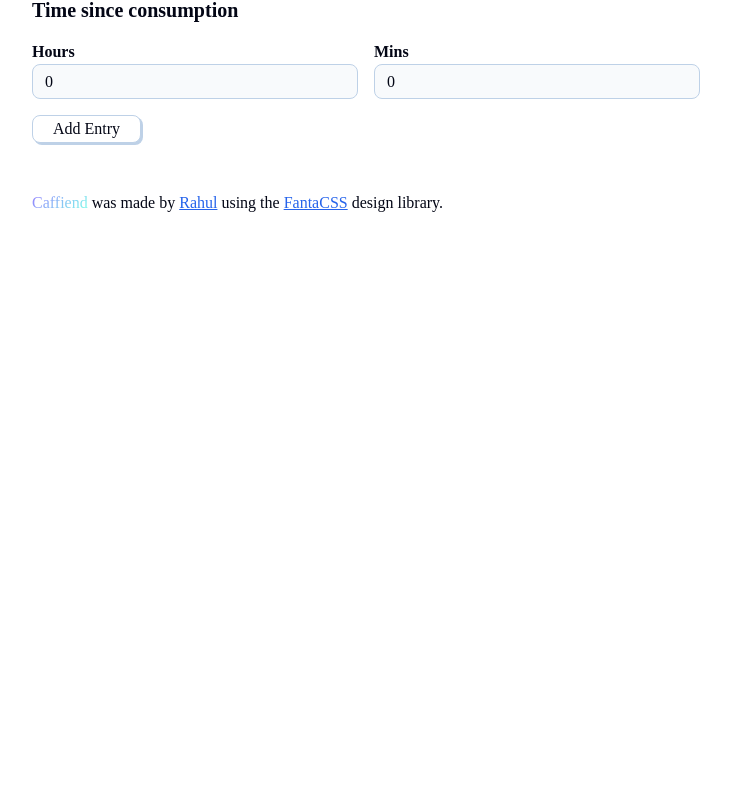
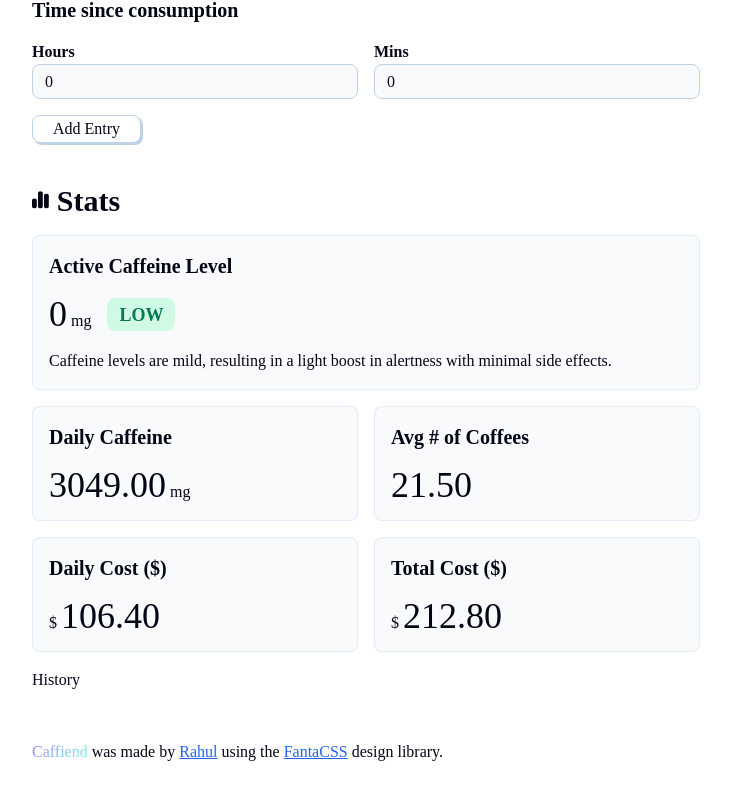
Before and after one commit to Rahul8320/Caffiend, a React (Vite) app: page / in a window 1280 px wide. Shown: the part 930-1730 px from the top of the page, without its empty margins (274-1005 px from the left). Before the commit the page ends 1193 px from the top, so only its background shows below. Built offline with nearby package versions, Linux system fonts and the light colour scheme; a web font is replaced by a local one.

Commit message:
Add stats component

```diff
--- a/src/App.tsx
+++ b/src/App.tsx
@@ -5,7 +5,7 @@ import Layout from "./components/Layout";
 import Stats from "./components/Stats";
 
 function App() {
-  const isAuthenticated = false;
+  const isAuthenticated = true;
 
   const authenticatedContent = (
     <>
--- a/src/components/Stats.tsx
+++ b/src/components/Stats.tsx
@@ -1,5 +1,85 @@
+import { ReactNode } from "react";
+import {
+  calculateCoffeeStats,
+  calculateCurrentCaffeineLevel,
+  coffeeConsumptionHistory,
+  statusLevels,
+} from "../utils";
+
+type IStatCardProps = {
+  lg?: boolean;
+  title: string;
+  children: ReactNode;
+};
+
+function StatCard(props: IStatCardProps) {
+  const { lg, title, children } = props;
+
+  return (
+    <div className={"card stat-card " + (lg ? "col-span-2" : "")}>
+      <h4>{title}</h4>
+      {children}
+    </div>
+  );
+}
+
 function Stats() {
-  return <div>Stats</div>;
+  const stats = calculateCoffeeStats(coffeeConsumptionHistory);
+
+  const caffeineLevel = calculateCurrentCaffeineLevel(coffeeConsumptionHistory);
+  const warningLevel =
+    caffeineLevel < statusLevels["low"].maxLevel
+      ? "low"
+      : caffeineLevel < statusLevels["moderate"].maxLevel
+      ? "moderate"
+      : "high";
+
+  return (
+    <>
+      <div className="section-header">
+        <i className="fa-solid fa-chart-simple" />
+        <h2>Stats</h2>
+      </div>
+      <div className="stats-grid">
+        <StatCard lg title="Active Caffeine Level">
+          <div className="status">
+            <p>
+              <span className="stat-text">{caffeineLevel}</span>mg
+            </p>
+            <h5
+              style={{
+                color: statusLevels[warningLevel].color,
+                background: statusLevels[warningLevel].background,
+              }}
+            >
+              {warningLevel.toUpperCase()}
+            </h5>
+          </div>
+          <p>{statusLevels[warningLevel].description}</p>
+        </StatCard>
+        <StatCard title="Daily Caffeine">
+          <p>
+            <span className="stat-text">{stats.daily_caffeine}</span>mg
+          </p>
+        </StatCard>
+        <StatCard title="Avg # of Coffees">
+          <p>
+            <span className="stat-text">{stats.average_coffees}</span>
+          </p>
+        </StatCard>
+        <StatCard title="Daily Cost ($)">
+          <p>
+            $ <span className="stat-text">{stats.daily_cost}</span>
+          </p>
+        </StatCard>
+        <StatCard title="Total Cost ($)">
+          <p>
+            $ <span className="stat-text">{stats.total_cost}</span>
+          </p>
+        </StatCard>
+      </div>
+    </>
+  );
 }
 
 export default Stats;
--- a/src/utils/index.ts
+++ b/src/utils/index.ts
@@ -153,7 +153,7 @@ const halfLifeHours = 5;
  */
 export function calculateCurrentCaffeineLevel(
   historyData: ICoffeeConsumptionHistory
-) {
+): number {
   const currentTime = Date.now();
   const halfLife = halfLifeHours * 60 * 60 * 1000; // 5 hours in milliseconds
   const maxAge = 48 * 60 * 60 * 1000; // 48 hours in milliseconds
@@ -173,7 +173,7 @@ export function calculateCurrentCaffeineLevel(
     }
   }
 
-  return totalCaffeine.toFixed(2);
+  return parseFloat(totalCaffeine.toFixed(2));
 }
 
 // Helper function to get caffeine amount based on the coffee name
@@ -302,7 +302,7 @@ export function calculateCoffeeStats(
       : 0;
   const averageDailyCost =
     totalDaysWithCoffee > 0 ? (totalCost / totalDaysWithCoffee).toFixed(2) : 0;
-  console.log(totalCost, typeof totalCost);
+
   return {
     daily_caffeine: averageDailyCaffeine,
     daily_cost: averageDailyCost,
```
